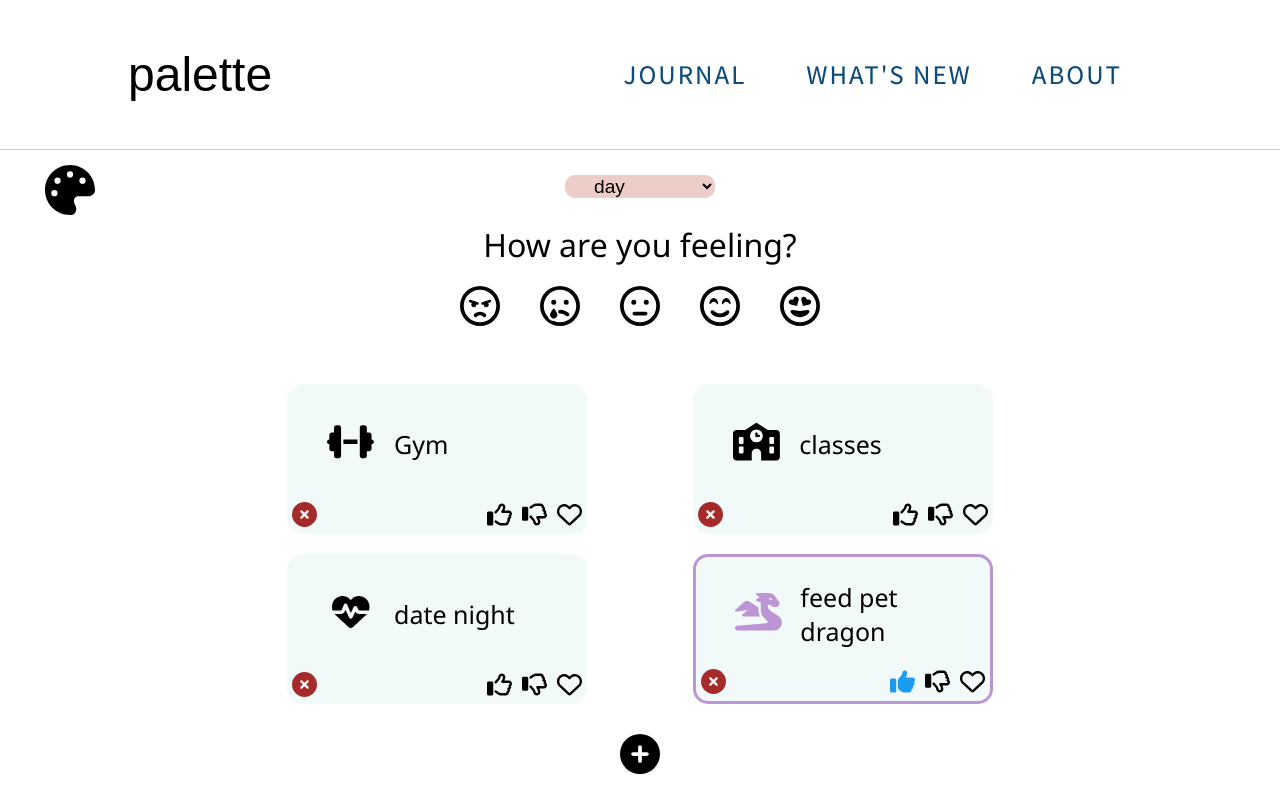
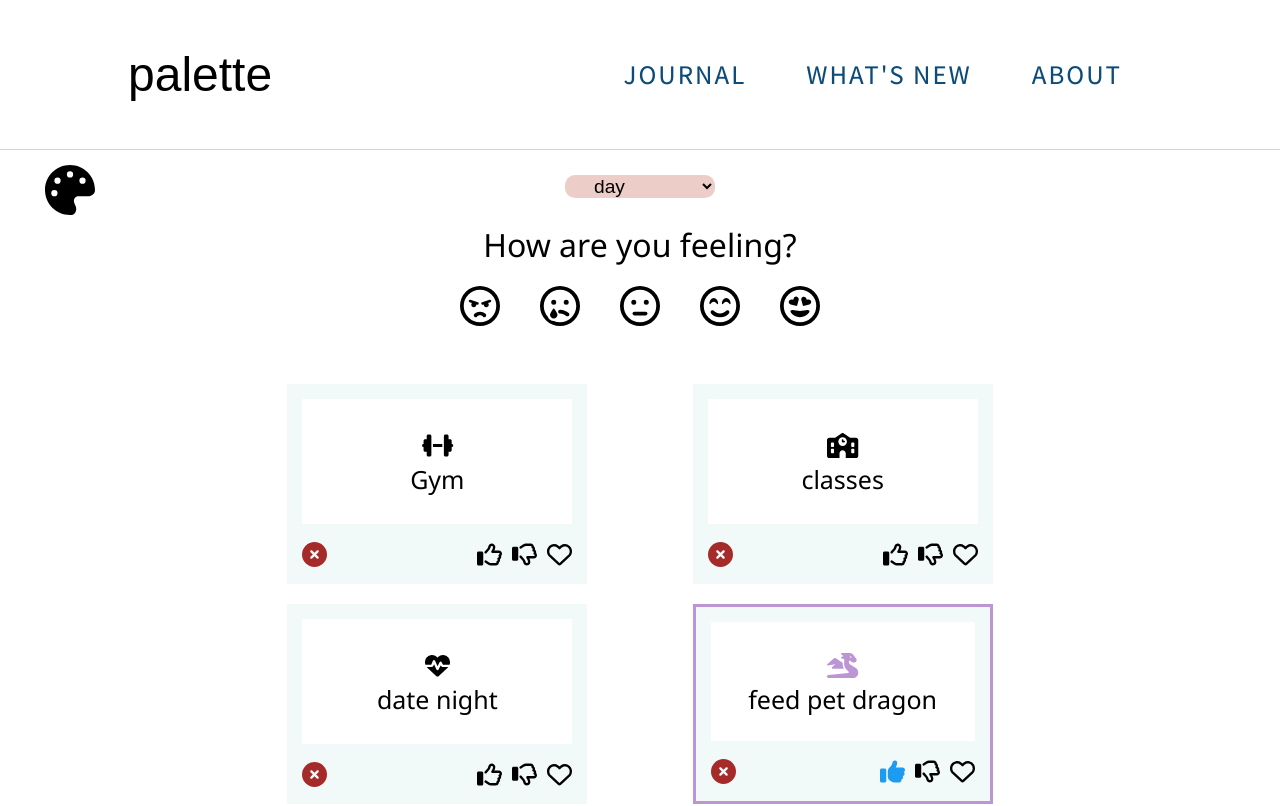
Before and after one commit to taujeng/palette, a Next.js app: page /day in a window 1280 px wide. Shown: the top 806 px of the page. Built offline with nearby package versions, Linux system fonts and the light colour scheme.

Commit message:
Update dailyEntry to look like an isntax

```diff
--- a/src/app/components/dayUse/dailyEntry/dailyEntry.css
+++ b/src/app/components/dayUse/dailyEntry/dailyEntry.css
@@ -1,18 +1,16 @@
 @import url("https://fonts.googleapis.com/css2?family=Assistant:wght@200..800&family=Tenor+Sans&display=swap");
 .dailyEntry-container {
   width: 300px;
-  height: 150px;
+  height: 200px;
   background-color: rgb(242, 249, 249);
-  padding: 20px;
+  padding: 15px 15px 60px;
   position: relative;
   display: flex;
   flex-direction: column;
-  flex-wrap: wrap;
   justify-content: center;
   align-items: center;
   margin: 10px;
   cursor: pointer;
-  border-radius: 15px;
   font-size: 25px;
 }
 @media only screen and (max-width: 600px) {
@@ -23,30 +21,28 @@
   }
 }
 .dailyEntry-container .top-container {
-  padding: 20px 0 50px;
   height: 100%;
   width: 100%;
   display: flex;
+  flex-direction: column;
   justify-content: center;
   align-items: center;
+  background-color: white;
 }
 .dailyEntry-container .top-container .dailyEntry-icon-container {
-  flex: 1;
   text-align: center;
 }
 .dailyEntry-container .top-container .dailyEntry-icon-container .dailyEntry-icon {
-  height: 1.5em;
-}
-.dailyEntry-container .top-container .dailyEntry-name {
-  flex: 2;
+  height: 1em;
 }
 .dailyEntry-container .bottom-container {
   width: 100%;
   position: absolute;
-  bottom: 0;
+  bottom: 0px;
   left: 0;
   display: flex;
   justify-content: space-between;
+  padding: 10px;
 }
 .dailyEntry-container .bottom-container button {
   border: none;
--- a/src/app/components/dayUse/dailyEntry/dailyEntry.scss
+++ b/src/app/components/dayUse/dailyEntry/dailyEntry.scss
@@ -2,19 +2,17 @@
 
 .dailyEntry-container {
   width: 300px;
-  height: 150px;
+  height: 200px;
   background-color: rgb(242, 249, 249);
-  padding: 20px;
+  padding: 15px 15px 60px;
   position: relative;
   // border: black solid 1px;
   display: flex;
   flex-direction: column;
-  flex-wrap: wrap;
   justify-content: center;
   align-items: center;
   margin: 10px;
   cursor: pointer;
-  border-radius: 15px;
   font-size: 25px;
   // padding: 15px 0px 0px 0px;
   @media only screen and (max-width: 600px) {
@@ -24,7 +22,6 @@
   }
 
   .top-container {
-    padding: 20px 0 50px;
     height: 100%;
     width: 100%;
     // position: absolute;
@@ -32,26 +29,25 @@
     // left: 50%;
     display: flex;
     // justify-content: space-evenly;
+    flex-direction: column;
     justify-content: center;
     align-items: center;
+    background-color: white;
     .dailyEntry-icon-container {
-      flex: 1;
       text-align: center;
       .dailyEntry-icon {
-        height: 1.5em;
+        height: 1em;
       }
-    }
-    .dailyEntry-name {
-      flex: 2;
     }
   }
   .bottom-container {
     width: 100%;
     position: absolute;
-    bottom: 0;
+    bottom: 0px;
     left: 0;
     display: flex;
     justify-content: space-between;
+    padding: 10px;
     button {
       border: none;
       background-color: transparent;
```
Also changed, not shown: 1 other file (tests, documents, lock files or other folders).
